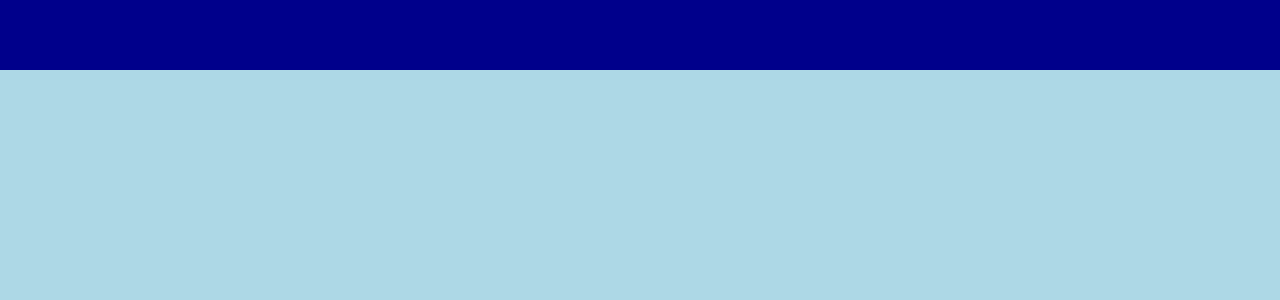
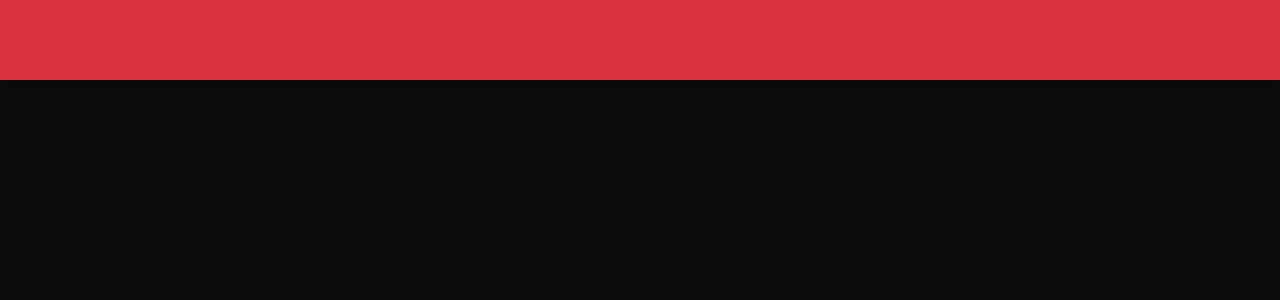
Before and after one commit to Reedham20/ReeProfile, a React (Create React App) app: page / in a window 1280 px wide. Shown: the top 300 px of the page. Built offline with nearby package versions, Linux system fonts and the light colour scheme; a web font is replaced by a local one.

Commit message:
adding colors

```diff
--- a/src/components/contact/contact.scss
+++ b/src/components/contact/contact.scss
@@ -1,3 +1,3 @@
 .contact{
-    background-color: lightblue;
+    background-color: #0c0e0c;
 }
--- a/src/components/intro/intro.scss
+++ b/src/components/intro/intro.scss
@@ -1,3 +1,3 @@
 .intro{
-    background-color: lightblue;
+    background-color: #0c0e0c;
 }
--- a/src/components/portfoilio/portfolio.scss
+++ b/src/components/portfoilio/portfolio.scss
@@ -1,3 +1,3 @@
 .portfolio{
-    background-color: lightblue;
+    background-color: #eaebea;
 }
--- a/src/components/testimonials/testimonial.scss
+++ b/src/components/testimonials/testimonial.scss
@@ -1,3 +1,3 @@
 .testimonial{
-    background-color: lightblue;
+    background-color: white;
 }
--- a/src/components/topbar/Topbar.jsx
+++ b/src/components/topbar/Topbar.jsx
@@ -2,7 +2,7 @@
 
 export default function Topbar() {
     return (
-        <div className="topbar">
+        <div className="topbar shadow">
 
         </div>
     )
--- a/src/components/topbar/topbar.scss
+++ b/src/components/topbar/topbar.scss
@@ -1,8 +1,9 @@
 .topbar{
-    height: 70px;
+    height: 80px;
     width: 100%;
-    background-color: darkblue;
+    background-color: #d8323c;
     position: fixed;
     top: 0px;
     z-index: 2;
+    box-shadow: 0 4px 8px 0 rgba(0, 0, 0, 0.2), 0 6px 20px 0 rgba(0, 0, 0, 0.19);
 }
--- a/src/components/works/works.scss
+++ b/src/components/works/works.scss
@@ -1,3 +1,3 @@
 .works{
-    background-color: crimson;
+    background-color: #0c0e0c;
 }
```
